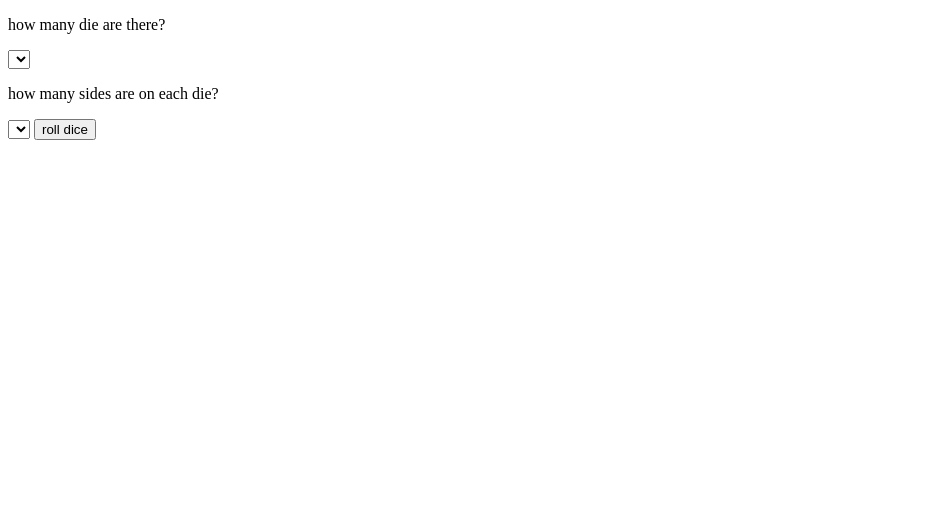
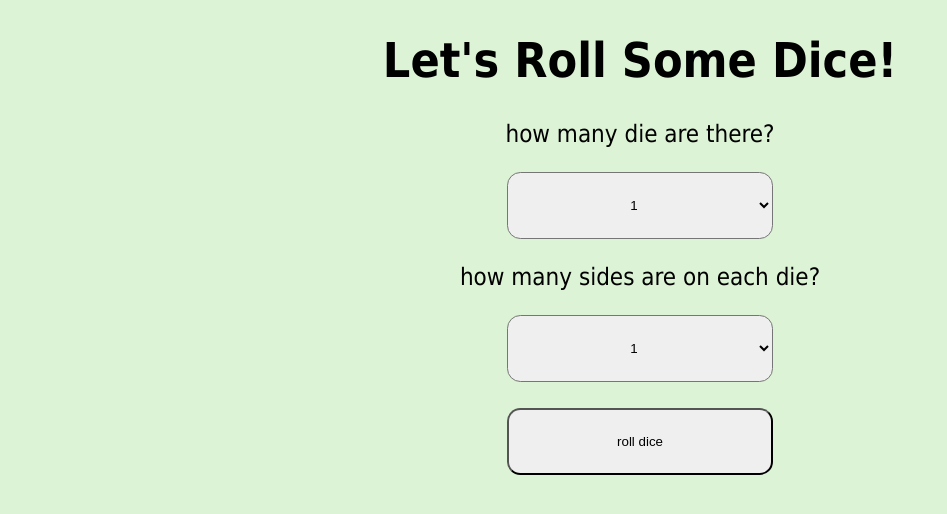
Before and after one commit to flannerychristopher/dice_roll, a plain HTML site: page index.html in a window 1280 px wide. Shown: the whole page, without its empty margins (0-947 px from the left). Drawn offline with Linux system fonts and the light colour scheme.

Commit message:
add styling, edit index for styling

```diff
--- a/css/style.css
+++ b/css/style.css
@@ -1,6 +1,6 @@
 body {
   background: rgb(60, 231, 8);
-  background: rgba(60, 231, 8, 0.67);
+  background: rgba(204, 238, 193, 0.67);
   font-family: Tahoma, Sans-Serif;
   text-align: center;
   font-size: 24px;
--- a/index.html
+++ b/index.html
@@ -4,9 +4,10 @@
     <meta charset="utf-8">
     <meta name="viewport" content="width=device-width">
     <title>repl.it</title>
-    <link href="index.css" rel="stylesheet" type="text/css" />
+    <link href="css/style.css" rel="stylesheet" type="text/css" />
   </head>
   <body>
+    <h1>Let's Roll Some Dice!</h1>
     <p>how many die are there?<p>
     <select id="dieInput"></select>
 
@@ -16,6 +17,7 @@
     <button>roll dice</button>
 
     <div id="resultDiv"></div>
-    <script src="index.js"></script>
+
+    <script src="js/script.js"></script>
   </body>
 </html>
```
